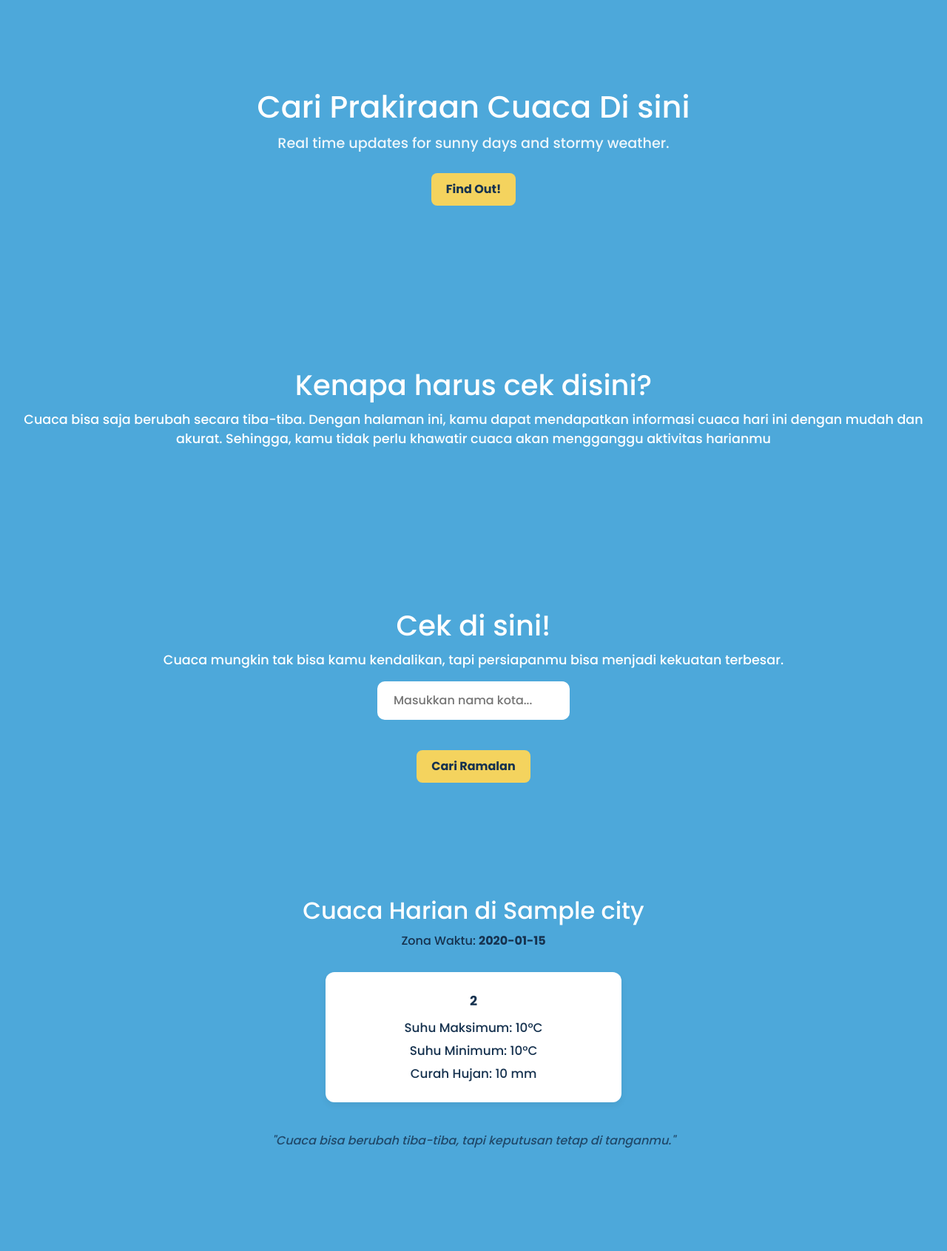
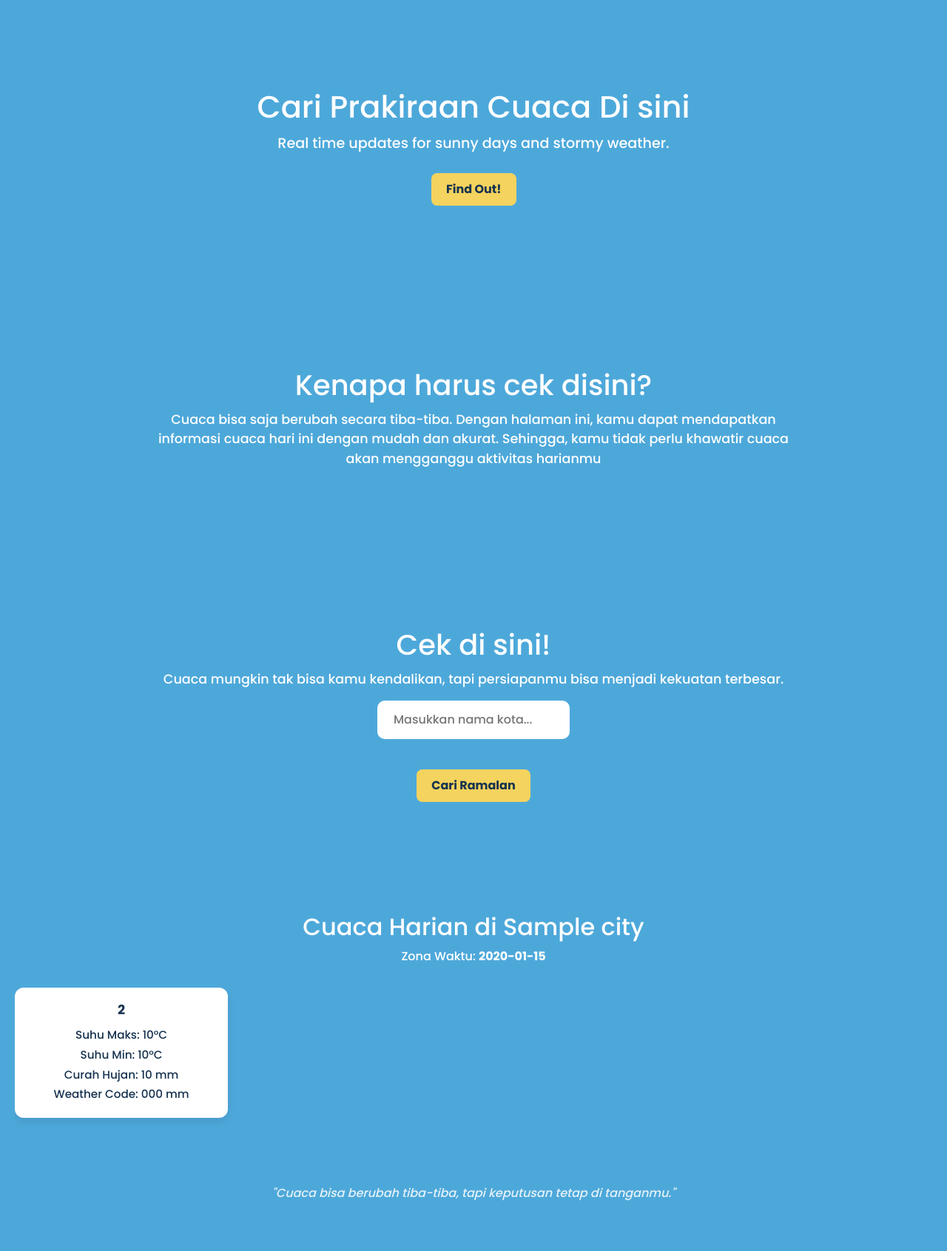
Before and after one commit to sheeezh12/justweather, a Flask app: template template/base.html in a window 1280 px wide. Shown: the whole page at 74% size. Before the commit the page ends 1552 px from the top, so only its background shows below. Run offline with Flask 3, Linux system fonts and the light colour scheme; the template is opened without the code that fills it: most values are stand-ins (such as "Sample title", 1, 10 or a date in 2020).

Commit message:
Pre Feature

```diff
--- a/app/main.py
+++ b/app/main.py
@@ -31,7 +31,7 @@ def get_forecast(lat, lon):
     params = {
         "latitude": lat,
         "longitude": lon,
-        "daily": "temperature_2m_max,temperature_2m_min,precipitation_sum",
+        "daily": "temperature_2m_max,temperature_2m_min,precipitation_sum,weathercode",
         "timezone": "Asia/Jakarta"
     }
     resp = requests.get(url, params=params).json()
--- a/static/css/style.css
+++ b/static/css/style.css
@@ -57,11 +57,26 @@ body {
 
 #weather-form h2 {
   font-size: 2.4rem;
+  margin-left: 10%;
+  margin-right: 10%;
+}
+
+.maintext-wrapper {
+  overflow: hidden;
+  position: relative;
+}
+
+.maintext {
+  position: relative;
+  display: block;
+  z-index: 0;
 }
 
 #weather-form p {
   font-size: 1.1rem;
   margin-top: 10px;
+  margin-left: 15%;
+  margin-right: 15%;
 }
 
 #cityForm {
@@ -92,57 +107,71 @@ body {
   color: var(--blue-dark);
   padding: 50px 20px;
   font-family: 'Poppins', sans-serif;
-  border-top: 4px solid var(--blue-light);
   text-align: center;
+  overflow-x: hidden;
 }
 
 #weather-result h3 {
   font-size: 2rem;
-  margin-bottom: 10px;
-  color: #FFFFFF;
+  margin-bottom: 8px;
+  color: var(--white);
 }
 
 #weather-result .timezone {
   font-size: 1rem;
   margin-bottom: 30px;
+  color: var(--white);
 }
 
-.forecast-list {
-  display: flex;
-  flex-direction: column;
-  align-items: center;
-  gap: 25px;
+.forecast-scroll-wrapper {
+  overflow-x: auto;
+  padding-bottom: 40px;
+  scroll-behavior: smooth;
 }
 
-.forecast-card {
-  background-color: var(--white);
-  border-radius: 12px;
-  padding: 20px;
-  max-width: 400px;
-  width: 100%;
-  box-shadow: 0px 4px 10px rgba(0, 0, 0, 0.06);
-  transition: transform 0.2s ease;
+.forecast-scroll {
+  display: flex;
+  flex-wrap: nowrap;
+  gap: 16px;
+  padding-bottom: 10px;
 }
 
-.forecast-card:hover {
-  transform: scale(1.02);
+.card {
+  background-color: var(--white);
+  border: none;
+  border-radius: 12px;
+  width: 18rem;
+  min-width: 280px;
+  box-shadow: 0px 6px 12px rgba(0, 0, 0, 0.08);
+  transition: transform 0.2s ease;
+  flex-shrink: 0;
 }
 
-.forecast-card p {
-  margin: 6px 0;
-  font-size: 1.05rem;
+.card:hover {
+  transform: translateY(-4px);
 }
 
-.forecast-card .tanggal {
+.card-body {
+  padding: 20px;
+}
+
+.card-title {
+  font-size: 1.1rem;
   font-weight: bold;
-  font-size: 1.1rem;
-  margin-bottom: 10px;
+  margin-bottom: 12px;
+  color: var(--blue-dark);
+}
+
+.card-text {
+  font-size: 0.95rem;
+  margin: 4px 0;
+  color: var(--blue-dark);
 }
 
 .quote {
   margin-top: 40px;
   font-style: italic;
   font-size: 1rem;
-  opacity: 0.8;
-  color: var(--blue-dark);
+  color: var(--white);
+  opacity: 0.85;
 }
--- a/template/base.html
+++ b/template/base.html
@@ -6,25 +6,28 @@
         <title>JustWeather</title>
         <link href="https://cdn.jsdelivr.net/npm/bootstrap@5.3.7/dist/css/bootstrap.min.css" rel="stylesheet" integrity="sha384-LN+7fdVzj6u52u30Kp6M/trliBMCMKTyK833zpbD+pXdCLuTusPj697FH4R/5mcr" crossorigin="anonymous">
         <link href="https://fonts.googleapis.com/css2?family=Poppins:wght@500;700&display=swap" rel="stylesheet">
+        <link href="https://unpkg.com/aos@2.3.1/dist/aos.css" rel="stylesheet">
         <link rel="stylesheet" href="{{ url_for('static', filename='css/style.css') }}">
         <script src="{{ url_for('static', filename='js/script.js') }}"></script>
     </head>
     <body>
-         <header>
-            <h1>Cari Prakiraan Cuaca Di sini</h1>
-            <p>Real time updates for sunny days and stormy weather.</p>
-            <button class="forecast-btn">Find Out!</button>
+         <header >
+            <h1 data-aos="zoom-in" data-aos-duration="500">Cari Prakiraan Cuaca Di sini</h1>
+            <p data-aos="zoom-in" data-aos-duration="500">Real time updates for sunny days and stormy weather.</p>
+            <button class="forecast-btn" data-aos="zoom-in" data-aos-duration="500">Find Out!</button>
             <br>
         </header>
 
         <main>
             <section id="weather-form">
+                <div data-aos="fade-up" data-aos-duration="1600">
                     <h2>Kenapa harus cek disini?</h2>
                     <p>Cuaca bisa saja berubah secara tiba-tiba. Dengan halaman ini, kamu dapat mendapatkan informasi cuaca hari ini dengan mudah dan akurat. Sehingga, kamu tidak perlu khawatir cuaca akan mengganggu aktivitas harianmu</p>
-
+                </div>
             </section>
 
             <section id="weather-form">
+                <div class="maintext" data-aos="fade-down" data-aos-duration="1600">
                     <h2>Cek di sini!</h2>
                     <p>Cuaca mungkin tak bisa kamu kendalikan, tapi persiapanmu bisa menjadi kekuatan terbesar.</p>
                     <form method="POST" action="/forecast">
@@ -32,21 +35,27 @@
                         <p></p>
                         <button type="submit" class="forecast-btn">Cari Ramalan</button>
                     </form>
+                </div>
             </section>
             {% if data %}
             <section id="weather-result">
                 <h3>Cuaca Harian di {{ city }}</h3>
                 <p class="timezone">Zona Waktu: <strong>{{ timezone }}</strong></p>
 
-                <div class="forecast-list">
+                <div class="forecast-scroll-wrapper">
+                    <div class="forecast-scroll">
                         {% for i in range(data.time | length) %}
-                        <div class="forecast-card">
-                            <p class="tanggal">{{ data.time[i] }}</p>
-                            <p>Suhu Maksimum: {{ data.temperature_2m_max[i] }}°C</p>
-                            <p>Suhu Minimum: {{ data.temperature_2m_min[i] }}°C</p>
-                            <p>Curah Hujan: {{ data.precipitation_sum[i] }} mm</p>
+                        <div class="card">
+                            <div class="card-body">
+                                <h5 class="card-title">{{ data.time[i] }}</h5>
+                                <p class="card-text">Suhu Maks: {{ data.temperature_2m_max[i] }}°C</p>
+                                <p class="card-text">Suhu Min: {{ data.temperature_2m_min[i] }}°C</p>
+                                <p class="card-text">Curah Hujan: {{ data.precipitation_sum[i] }} mm</p>
+                                <p class="card-text">Weather Code: {{ data.weathercode[i] }} mm</p>
+                            </div>
                         </div>
                         {% endfor %}
+                    </div>
                 </div>
 
                 <p class="quote">"Cuaca bisa berubah tiba-tiba, tapi keputusan tetap di tanganmu."</p>
@@ -55,5 +64,9 @@
         </main>
         <script src="{{ url_for('static', filename='js/script.js') }}"></script>
         <script src="https://cdn.jsdelivr.net/npm/bootstrap@5.3.7/dist/js/bootstrap.bundle.min.js" integrity="sha384-ndDqU0Gzau9qJ1lfW4pNLlhNTkCfHzAVBReH9diLvGRem5+R9g2FzA8ZGN954O5Q" crossorigin="anonymous"></script>
+        <script src="https://unpkg.com/aos@2.3.1/dist/aos.js"></script>
+        <script>
+            AOS.init();
+        </script>
     </body>
 </html>
```
Also changed, not shown: static/js/script.js (+0 -21 lines). Lines whose indentation alone changed are shown as unchanged.
